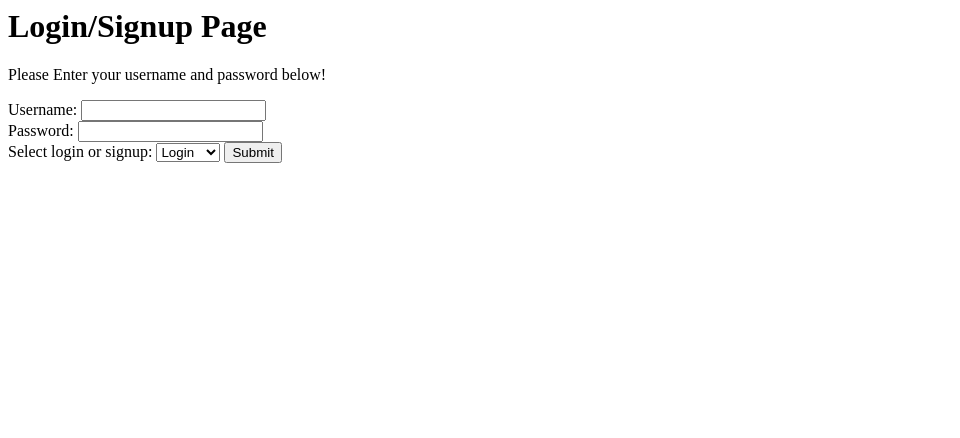
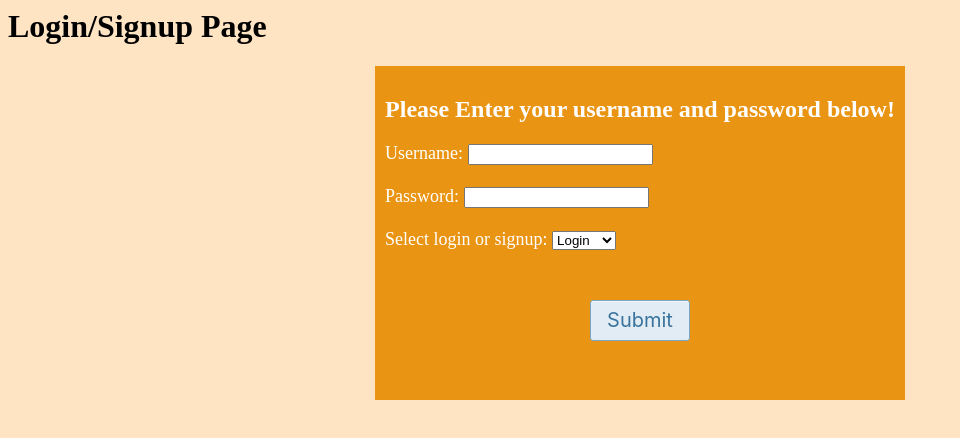
Before and after one commit to TKovacs03/INST377GroupProject, a website: page public/login.html in a window 1280 px wide. Shown: the whole page, without its empty margins (0-960 px from the left). Drawn offline with Linux system fonts and the light colour scheme.

Commit message:
Update login.html

```diff
--- a/public/login.html
+++ b/public/login.html
@@ -2,24 +2,40 @@
     <head>
         <title>Login Page</title>
         <script src="login.js"></script>
+        <link rel="stylesheet" href="login.css">
     </head>
-    <body>
+    <body style="background-color: bisque;">
         <h1>Login/Signup Page</h1>
-        <p>Please Enter your username and password below!</p>
+
+        <div class="main-container">
+            <h2>Please Enter your username and password below!</h1>
+            <div class="form-container">
                 <form onsubmit="userLog(); return false">
                     <label for="username">Username:</label>
                     <input type="text" id="username">
                     <br>
+                    <br>
                     <label for="password">Password:</label>
                     <input type="text" id="password">
+                    <br>
                     <br>
                     <label for="funSelect">Select login or signup:</label>
                     <select id="funSelect">
                         <option value="login">Login</option>
                         <option value="signup">Signup</option>
                     </select>
-            <button type="submit">Submit</button>
+
+                    <br>
+
+                    <div class="button-container">
+                        <button type="submit"class="button-8">Submit</button>
+                    </div>
+
                 </form>
+        </div>
+
+        </div>
+
 
     </body>
 
```
Lines whose indentation alone changed are shown as unchanged.
